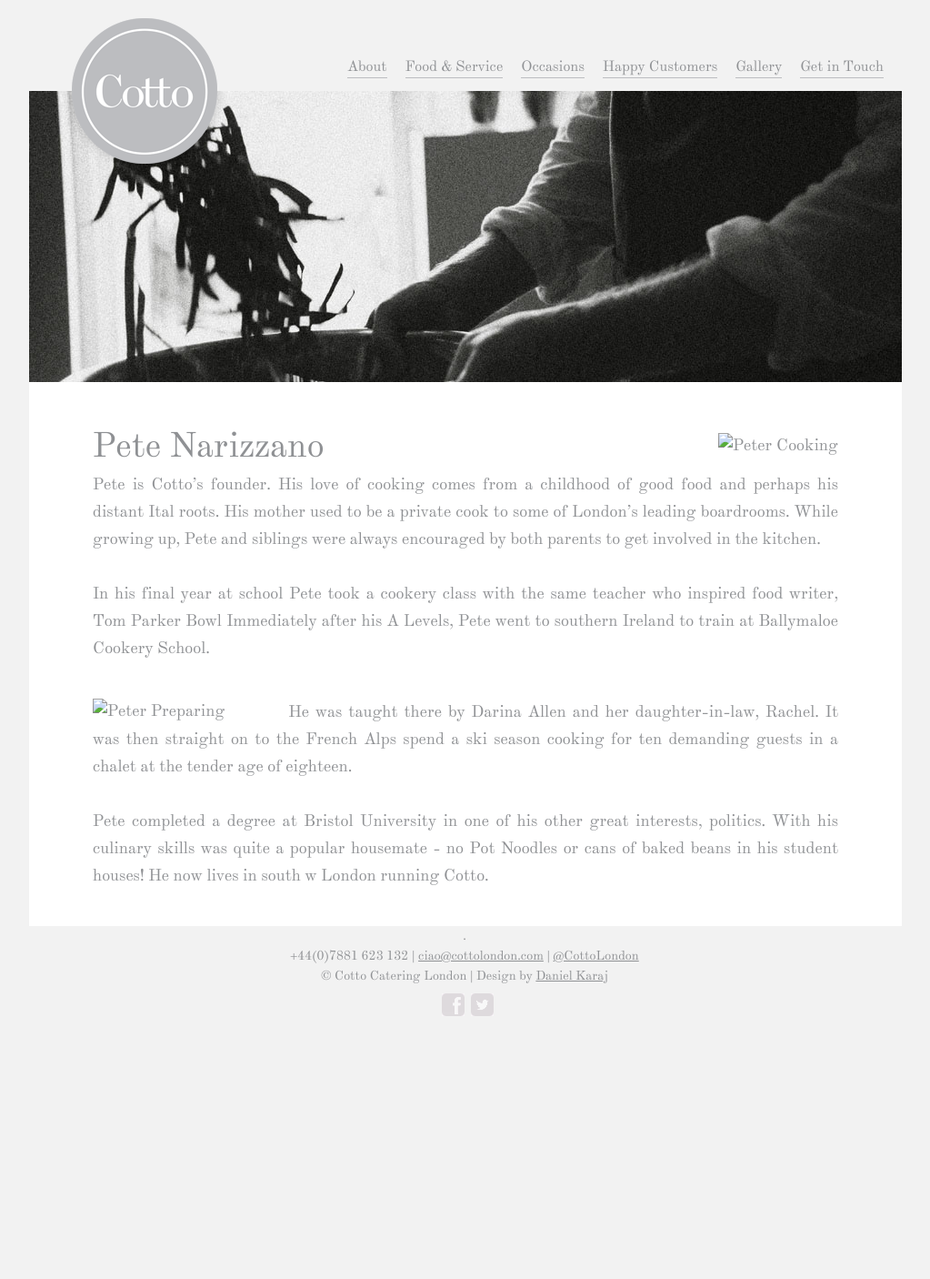
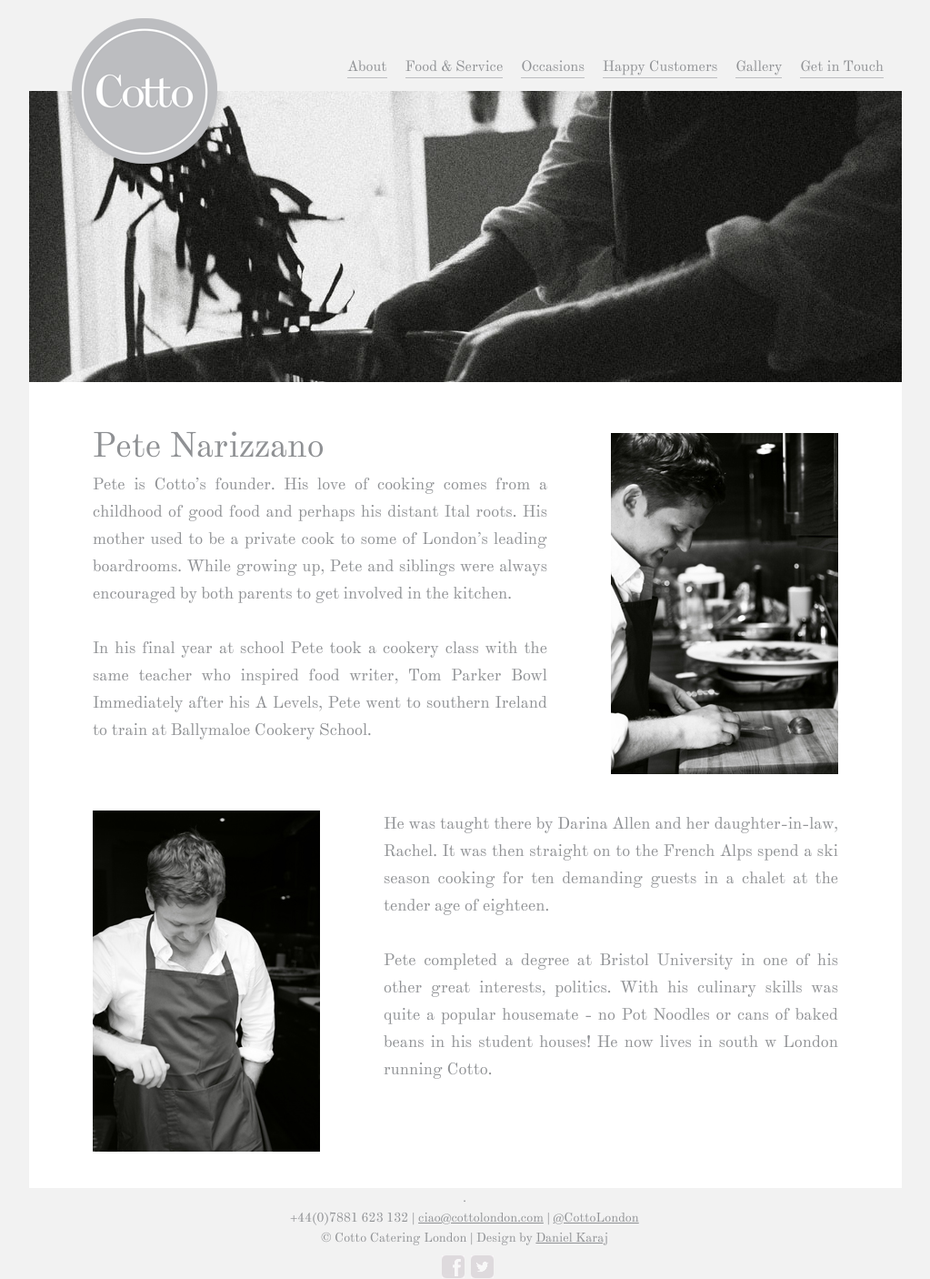
Before and after one commit to dnkrj/cotto, a Jekyll site: the page built from about.html, in a window 1280 px wide. Shown: the whole page at 91% size, without its empty margins (128-1151 px from the left). Built offline with Jekyll 4.4.1, drawn with Linux system fonts in a browser that asks for light colours; before the commit the page ends 1118 px from its top, so only the background shows below that.

Commit message:
Update about.html

```diff
--- a/about.html
+++ b/about.html
@@ -6,7 +6,7 @@ images: "['images/a/1.jpg','images/a/2.jpg','images/a/3.jpg','images/a/4.jpg'];"
 
 <div class="single">
 	<h1>Pete Narizzano</h1>
-	<img src="images/a/P1.jpg" alt="Peter Cooking" class="rightImage titleImage">
+	<img src="{{ "/images/a/P1.jpg" | relative_url }}" alt="Peter Cooking" class="rightImage titleImage">
 	<p>Pete is Cotto’s founder. His love of cooking comes from a childhood of good food and perhaps his distant Ital
 	roots. His mother used to be a private cook to some of London’s leading boardrooms. While growing up, Pete and
 siblings were always encouraged by both parents to get involved in the kitchen.<br/><br/>
@@ -14,7 +14,7 @@ siblings were always encouraged by both parents to get involved in the kitchen.<
 	Immediately after his A Levels, Pete went to southern Ireland to train at Ballymaloe Cookery School.</p>
 </div>
 <div class="single following">
-	<img src="images/a/P2.jpg" alt="Peter Preparing" class="leftImage">
+	<img src="{{ "/images/a/P2.jpg" | relative_url }}" alt="Peter Preparing" class="leftImage">
 	<p>He was taught there by Darina Allen and her daughter-in-law, Rachel. It was then straight on to the French Alps
 	spend a ski season cooking for ten demanding guests in a chalet at the tender age of eighteen.<br/><br/>
 	Pete completed a degree at Bristol University in one of his other great interests, politics. With his culinary skills
```
